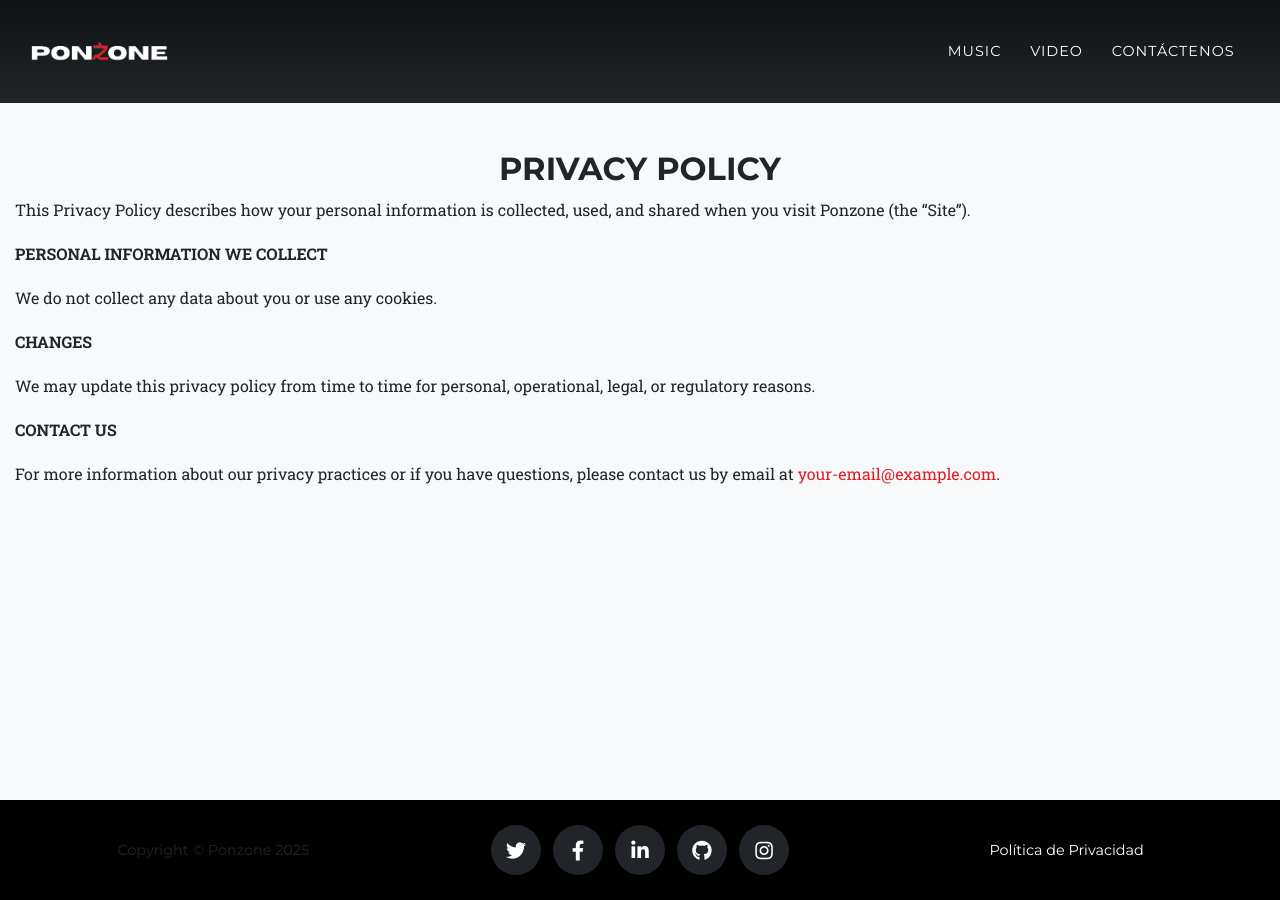
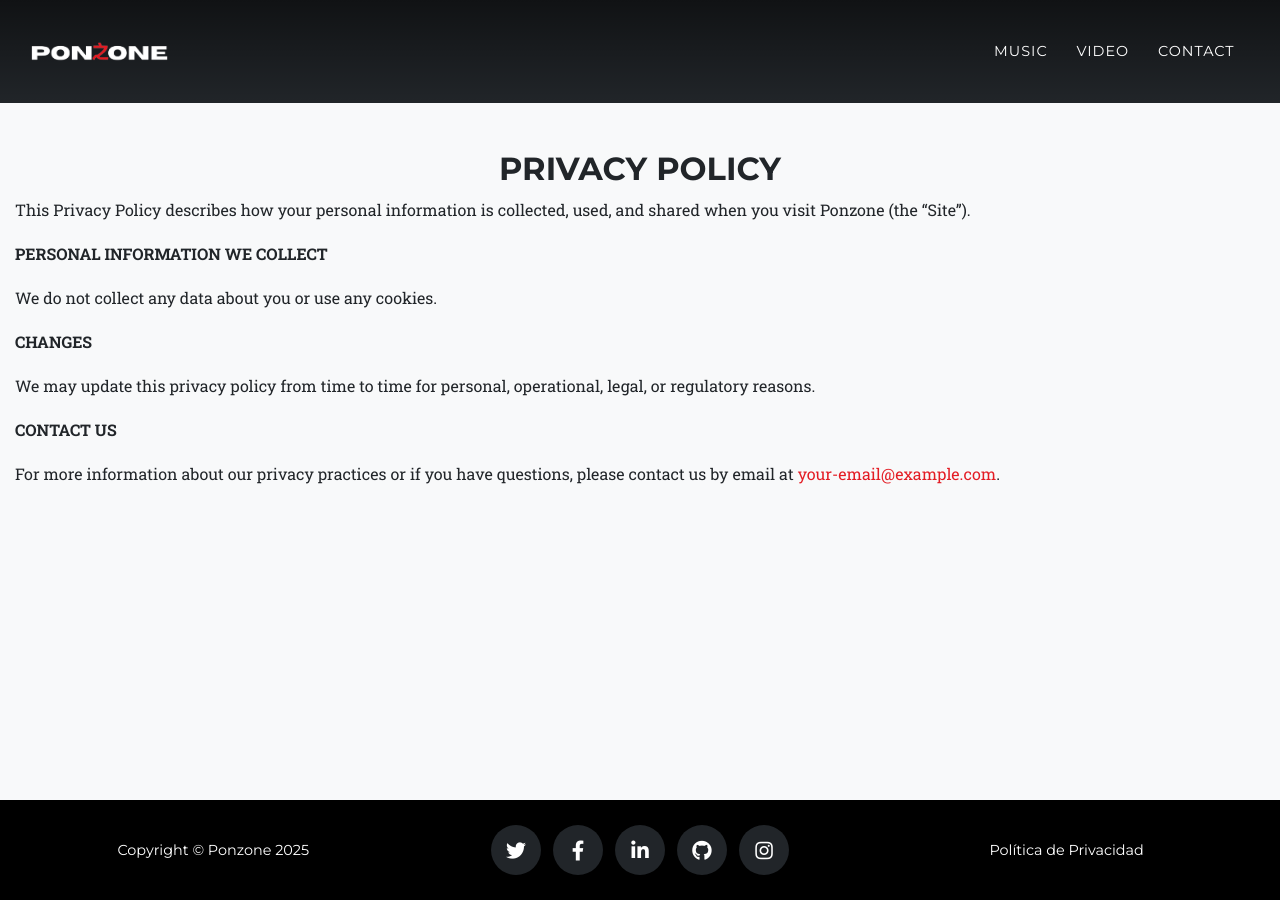
Before and after one commit to PabloJapon/ponzone, a Jekyll site: the page built from legal.md, in a window 1280 px wide. Built offline with Jekyll 4.4.1, drawn with Linux system fonts in a browser that asks for light colours; some web fonts are replaced.

Commit message:
no message

```diff
--- a/_data/navigation.yml
+++ b/_data/navigation.yml
@@ -15,7 +15,7 @@
       section: music
     - title: "Video"
       section: video
-    - title: "Contáctenos"
+    - title: "Contact"
       section: contacto
 es-ES:
   <<: *DEFAULT_ES
--- a/_data/sitetext.yml
+++ b/_data/sitetext.yml
@@ -135,8 +135,8 @@
             icon: fab fa-linkedin-in
 
   contact:
-    title: "Contáctenos"
-    text: "Lorem ipsum or call 123456789"
+    title: "Contact"
+    text: ""
     section: contacto
     name: "Nombre*"
     name-validation: "Por favor ingrese su nombre."
--- a/_includes/about.html
+++ b/_includes/about.html
@@ -1,6 +1,6 @@
 <!-- About -->
 {% if site.locale and site.locale != "" and site.locale != nil %}
-<section class="page-section" id="{{ site.data.sitetext[site.locale].about.section | default: "about" }}" style="background: #434343;">
+<section class="page-section" id="{{ site.data.sitetext[site.locale].about.section | default: "about" }}" style="background: #000000;">
   <div class="container">
     <div class="row">
       <div class="col-lg-12 text-center">
--- a/_includes/footer.html
+++ b/_includes/footer.html
@@ -4,7 +4,7 @@
     {% if site.locale and site.locale != "" and site.locale != nil %}
     <div class="row align-items-center">
       <div class="col-md-4">
-        <span class="copyright"
+        <span class="copyright" style="color: white;"
           >Copyright &copy; {{ site.title }} {{ 'now' | date: "%Y" }}</span
         >
       </div>
--- a/_sass/layout/_masthead.scss
+++ b/_sass/layout/_masthead.scss
@@ -8,7 +8,7 @@
   background-position: center center;
   background-size: cover;
   .intro-text {
-    padding-top: 150px;
+    padding-top: 700px;
     padding-bottom: 100px;
     .intro-lead-in {
       font-size: 22px;
```
